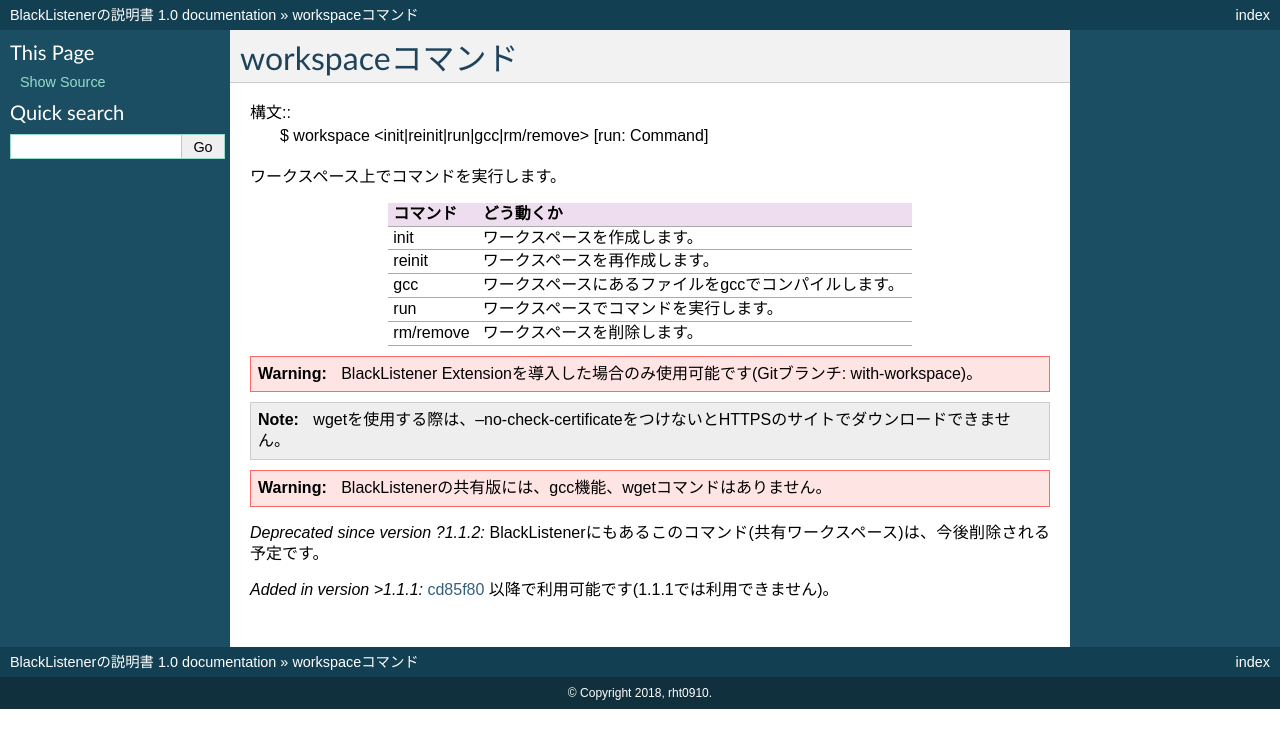
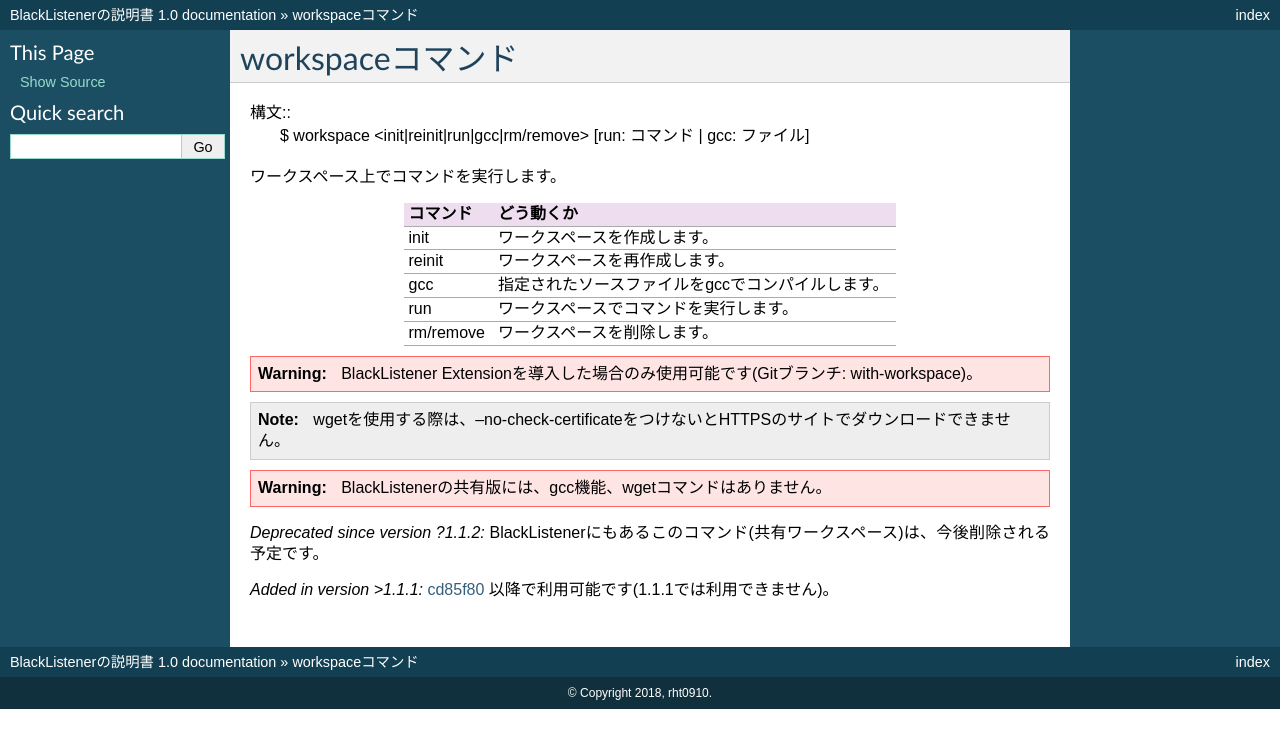
Before and after one commit to acrylic-style/ReadTheDocs, a Sphinx documentation site: the page built from docs/commands/workspace.rst, in a window 1280 px wide. Shown: the top 748 px of the page. Built offline with Sphinx 7.4.7, drawn with Linux system fonts in a browser that asks for light colours.

Commit message:
付け加え忘れてたところを修正

```diff
--- a/docs/commands/workspace.rst
+++ b/docs/commands/workspace.rst
@@ -1,7 +1,7 @@
 workspaceコマンド
 ====
 構文::
-        $ workspace <init|reinit|run|gcc|rm/remove> [run: Command]
+        $ workspace <init|reinit|run|gcc|rm/remove> [run: コマンド | gcc: ファイル]
 
 | ワークスペース上でコマンドを実行します。
 
@@ -12,7 +12,7 @@
 +-----------------------+-------------------------------------------------------+
 | reinit                | ワークスペースを再作成します。                        |
 +-----------------------+-------------------------------------------------------+
-| gcc                   | ワークスペースにあるファイルをgccでコンパイルします。 |
+| gcc                   | 指定されたソースファイルをgccでコンパイルします。     |
 +-----------------------+-------------------------------------------------------+
 | run                   | ワークスペースでコマンドを実行します。                |
 +-----------------------+-------------------------------------------------------+
```
